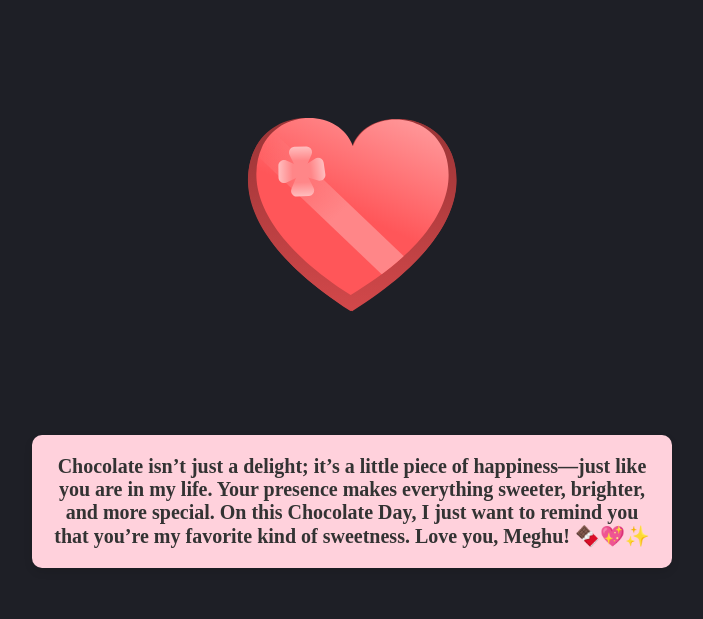
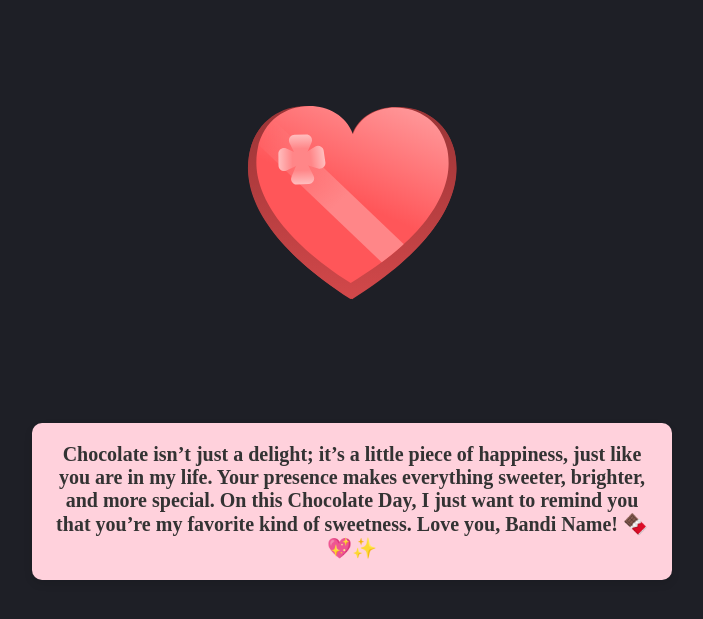
Before and after one commit to TheNVGaming/chocolate, a plain HTML site: page new1.html in a window 1280 px wide. Shown: the part 107-726 px from the top of the page, without its empty margins (288-991 px from the left). Drawn offline with Linux system fonts and the light colour scheme.

Commit message:
Update new1.html

```diff
--- a/new1.html
+++ b/new1.html
@@ -142,7 +142,7 @@
       </svg>
 
       <p>
-        Chocolate isn’t just a delight; it’s a little piece of happiness—just like you are in my life. Your presence makes everything sweeter, brighter, and more special. On this Chocolate Day, I just want to remind you that you’re my favorite kind of sweetness. Love you, Meghu! 🍫💖✨
+        Chocolate isn’t just a delight; it’s a little piece of happiness, just like you are in my life. Your presence makes everything sweeter, brighter, and more special. On this Chocolate Day, I just want to remind you that you’re my favorite kind of sweetness. Love you, Bandi Name! 🍫💖✨
       </p>
 </body>
 </html>
```
